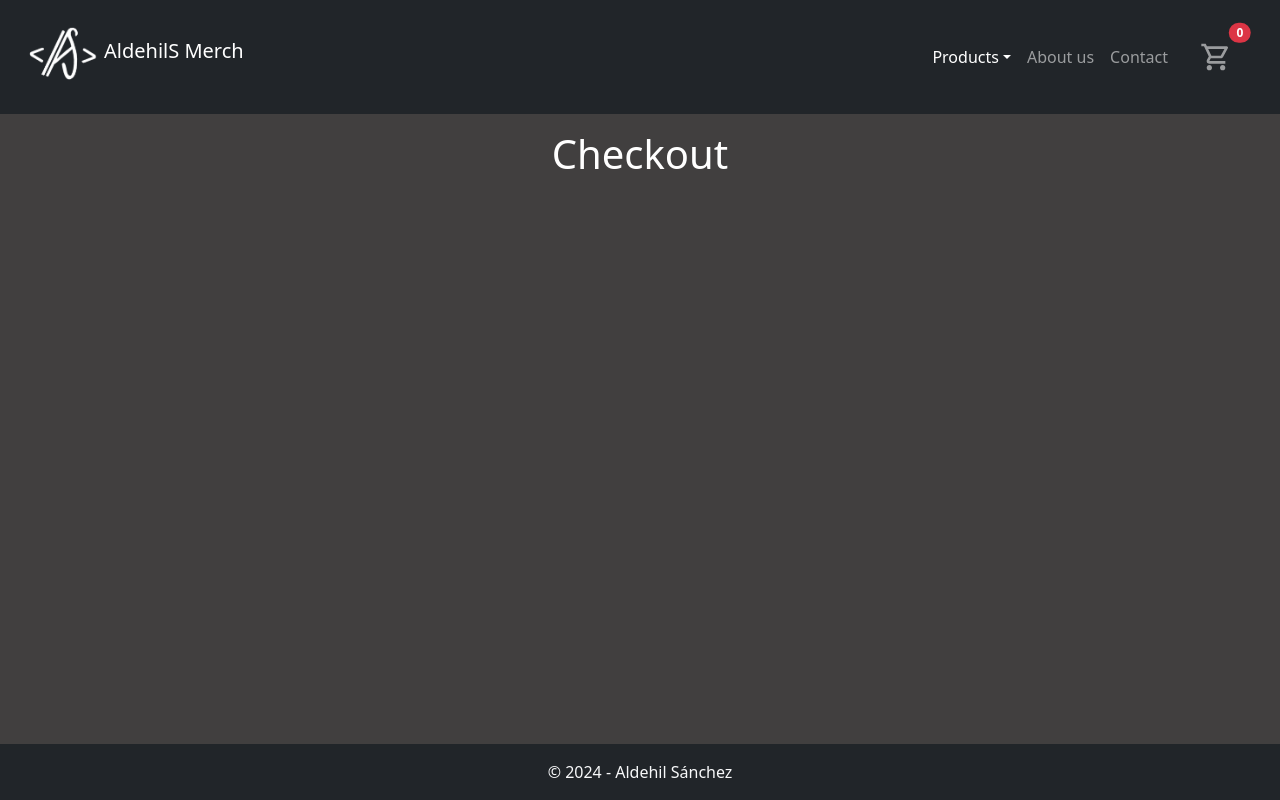
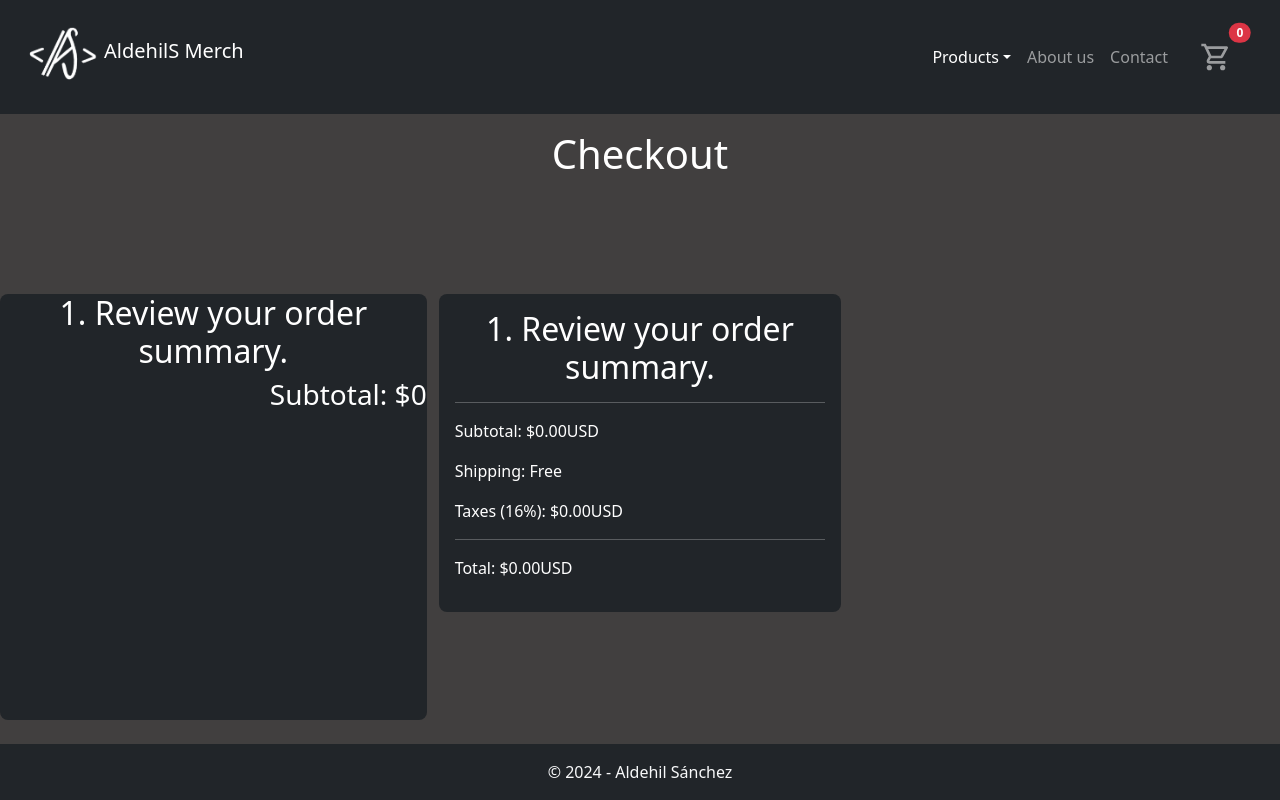
Before and after one commit to AldehilS/react-course-coderhouse, a React (Vite) app: page /checkout in a window 1280 px wide. Built offline with nearby package versions, Linux system fonts and the light colour scheme.

Commit message:
Fixed horizontal scroll on brief and checkout

```diff
--- a/src/components/Brief.jsx
+++ b/src/components/Brief.jsx
@@ -17,7 +17,7 @@ export default function Brief() {
     <>
       <main className="flex-grow-1" data-bs-theme="dark">
         <h1 className="h1 mt-3 text-white">Your Cart</h1>
-        <div className="row">
+        <div className="row g-0">
           {cartProducts.length === 0 ? (
             <h2 className="h2 text-white">Your cart is empty</h2>
           ) : (
--- a/src/components/Checkout.jsx
+++ b/src/components/Checkout.jsx
@@ -1,9 +1,37 @@
+import { useContext } from "react";
+import { CartContext } from "./CartContext";
+import OrderSummary from "./OrderSummary";
+import CartItem from "./CartItem";
+import "../styles/Checkout.css";
+
 export default function Checkout() {
+  const { subtotal, cartProducts, cart } = useContext(CartContext);
+
   return (
     <>
-      <main className="flex-grow-1">
-        <h1 className="h1 mt-3 text-white">Checkout</h1>
+      <main className="flex-grow-1 row checkout-main g-0" data-bs-theme="dark">
+        <h1 className="h1 mt-3 text-white col-12">Checkout</h1>
+        <ul className="list-group bg-dark col-12 col-md-6 col-lg-4 rounded-3">
+          <h2 className="h2 text-white">1. Review your order summary.</h2>
+          {cartProducts.map((product) => {
+            return (
+              <>
+                <li key={product.id} className="list-group-item my-2 rounded-3">
+                  <CartItem product={product} quantity={cart[product.id]} />
+                </li>
+                <hr className="text-light" />
+              </>
+            );
+          })}
+          <h3 className="h3 text-white text-end">Subtotal: ${subtotal}</h3>
+        </ul>
+        <div className="container col-12 col-md-6 col-lg-4">
+          <OrderSummary title="1. Review your order summary." subtotal={subtotal} />
+        </div>
+        <div className="container col-12 col-md-6 col-lg-4">
+
+        </div>
       </main>
     </>
-  )
+  );
 }
--- /dev/null
+++ b/src/styles/Checkout.css
@@ -0,0 +1,7 @@
+.checkout-main > * {
+    max-height: 60vh;
+}
+
+.checkout-main > ul {
+    overflow-y: auto;
+}
```
